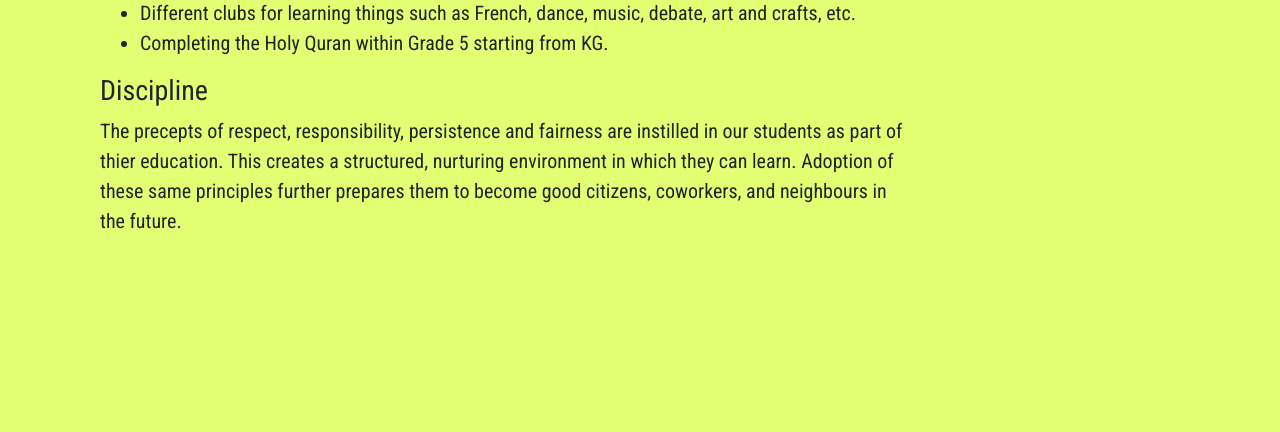
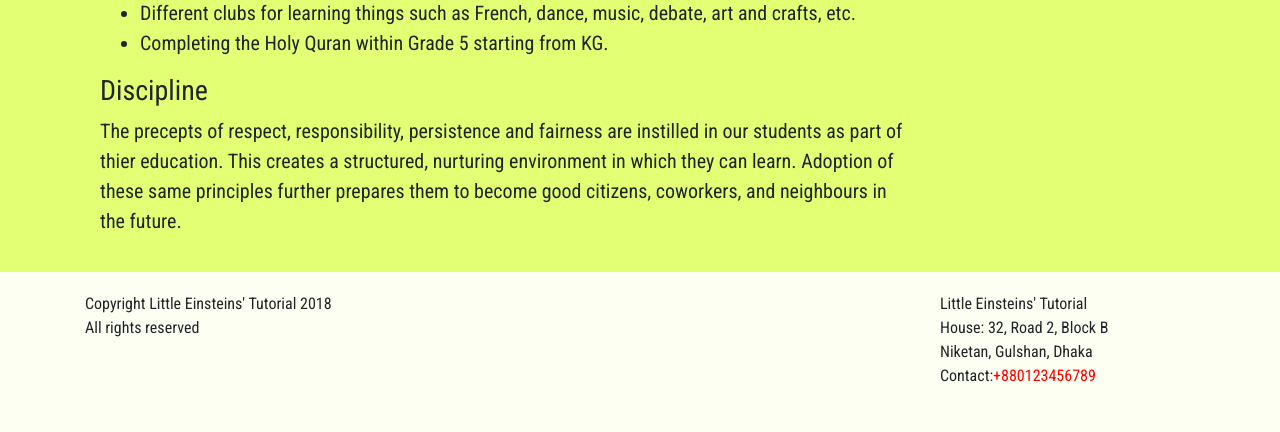
Before and after one commit to shurjo-sm/let-website, a Flask app: page / in a window 1280 px wide. Shown: the part 1406-1838 px from the top of the page. Run offline with Flask 2, Linux system fonts and the light colour scheme; data that the repository does not hold is empty; some libraries are stand-ins or nearby versions.

Commit message:
added footer

```diff
--- a/app/static/css/main.css
+++ b/app/static/css/main.css
@@ -66,7 +66,6 @@ body {
     width: 100%;
     /* Set the fixed height of the footer here */
     height: 160px;
-    background-color: #f5f5f5;
     padding-top: 20px;
-    background-color: rgba(0, 0, 0, 0.5);
+    background-color: rgba(255, 255, 255, 0.9);
   }
--- a/app/templates/base.html
+++ b/app/templates/base.html
@@ -49,6 +49,22 @@
                 <div class=""></div>
             </div>
         </div>
+        <footer class="footer">
+            <div class="container">
+                <div class="row">
+                    <div class="col-lg-9 col-md-8 col-sm-7" id="copyright">Copyright Little Einsteins' Tutorial 2018<br>All rights reserved</div>
+                    <div class="col-lg-3 col-md-4 col-sm-5">
+                    <address>
+                        Little Einsteins' Tutorial<br>
+                        House: 32, Road 2, Block B<br>
+                        Niketan, Gulshan, Dhaka<br>
+                        Contact:<a href="tel://+880123456789">+880123456789</a>
+                    </address>
+                    </div>
+                </div>
+            </div>
+        </footer>
+
         <script src="https://code.jquery.com/jquery-3.3.1.slim.min.js" integrity="sha384-q8i/X+965DzO0rT7abK41JStQIAqVgRVzpbzo5smXKp4YfRvH+8abtTE1Pi6jizo" crossorigin="anonymous"></script>
         <script src="https://cdnjs.cloudflare.com/ajax/libs/popper.js/1.14.3/umd/popper.min.js" integrity="sha384-ZMP7rVo3mIykV+2+9J3UJ46jBk0WLaUAdn689aCwoqbBJiSnjAK/l8WvCWPIPm49" crossorigin="anonymous"></script>
         <script src="https://stackpath.bootstrapcdn.com/bootstrap/4.1.3/js/bootstrap.min.js" integrity="sha384-ChfqqxuZUCnJSK3+MXmPNIyE6ZbWh2IMqE241rYiqJxyMiZ6OW/JmZQ5stwEULTy" crossorigin="anonymous"></script>
```
